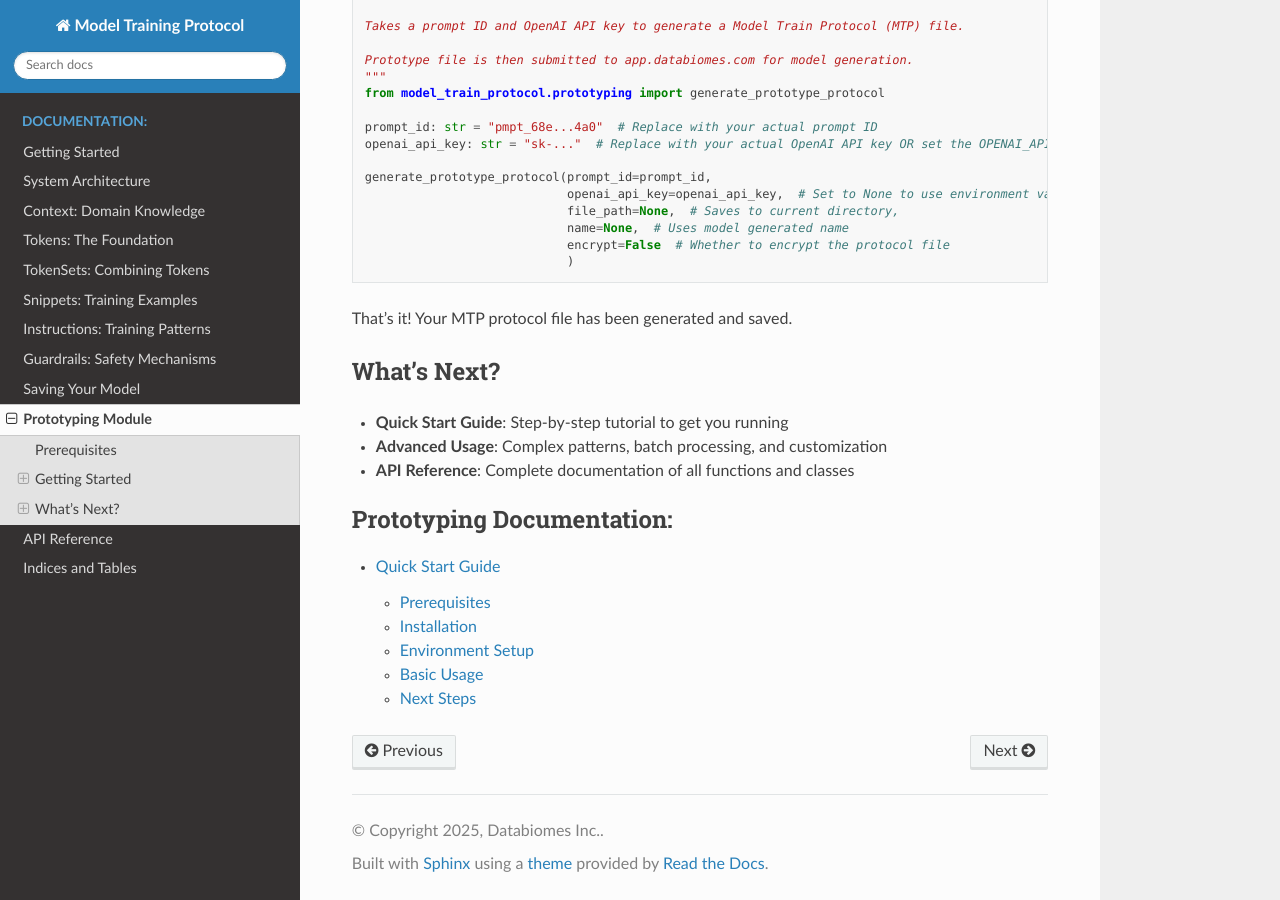
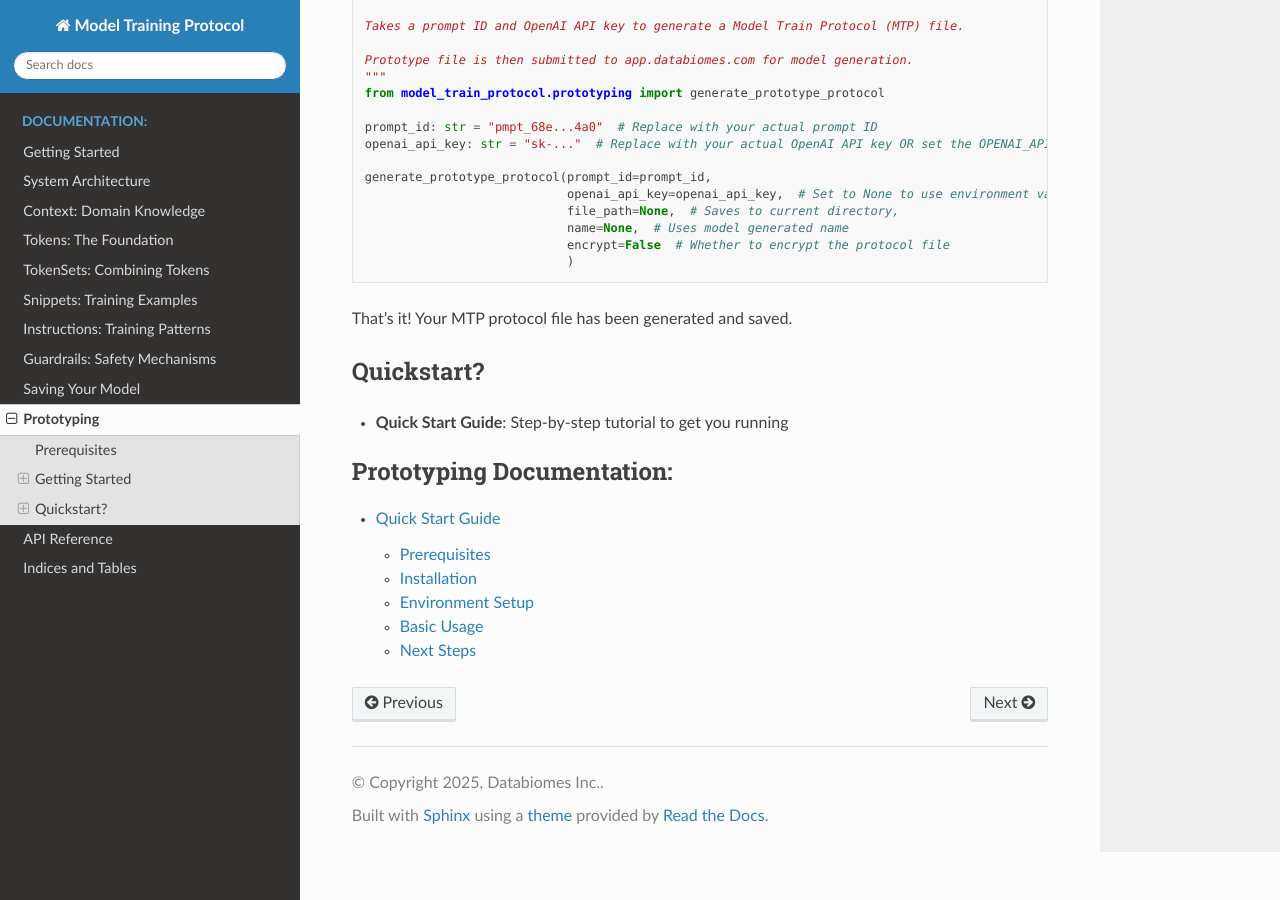
Before and after one commit to databiomes/modeltrainprotocol, a Sphinx documentation site: the page built from docs/source/prototyping/index.rst, in a window 1280 px wide and 900 px high, scrolled down 871 px. Built offline with Sphinx 7.4.7 and the Read the Docs theme 3.1.0, drawn with Linux system fonts in a browser that asks for light colours; some of the changed text lies outside the part shown.

Commit message:
Update prototyping docs

```diff
--- a/docs/source/prototyping/index.rst
+++ b/docs/source/prototyping/index.rst
@@ -1,4 +1,4 @@
-Prototyping Module
+Prototyping
 ==================
 
 The prototyping module provides functionality for automatically generating Model Train Protocol (MTP) files using OpenAI's API. This module streamlines the process of creating training protocols by leveraging AI to generate context, instructions, and samples based on a developer's prompt.
@@ -57,12 +57,10 @@ Example
 
 That's it! Your MTP protocol file has been generated and saved.
 
-What's Next?
+Quickstart?
 ------------
 
 - **Quick Start Guide**: Step-by-step tutorial to get you running
-- **Advanced Usage**: Complex patterns, batch processing, and customization
-- **API Reference**: Complete documentation of all functions and classes
 
 .. toctree::
    :maxdepth: 2
```
